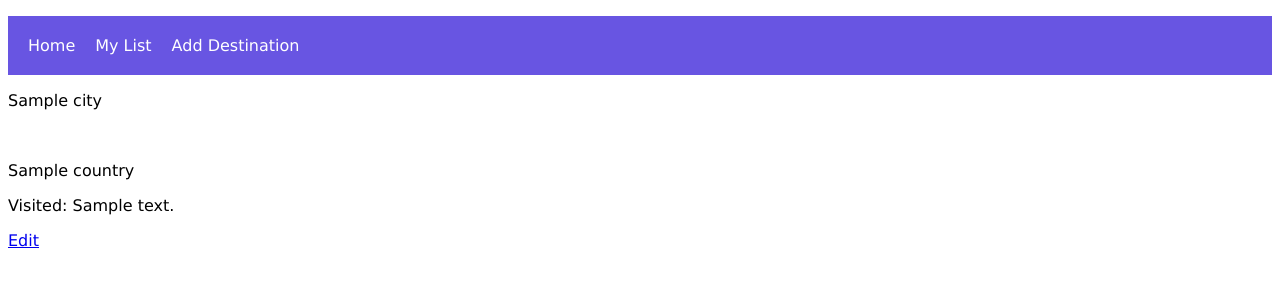
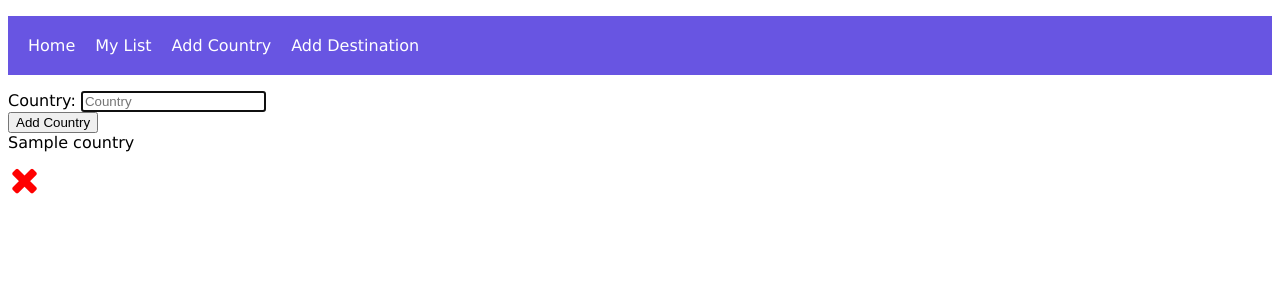
Before and after one commit to zoeeustace/solo-project, a Flask app: page /my-list/new-country in a window 1280 px wide. Shown: the top 300 px of the page. Run offline with Flask 3, Linux system fonts and the light colour scheme; a database or web service that is not in the repository returns one stand-in record (values such as "Sample title"); some libraries are stand-ins or nearby versions.

Commit message:
routes corrected

```diff
--- a/console.py
+++ b/console.py
@@ -23,4 +23,7 @@ city_repository.save(city_2)
 city_3 = City("Melbourne", country_1, True)
 city_repository.save(city_3)
 
+
+
+
 pdb.set_trace()
--- a/controllers/cities_controller.py
+++ b/controllers/cities_controller.py
@@ -2,6 +2,8 @@ from os import name
 from flask import Blueprint, render_template, request, redirect
 from repositories import city_repository, country_repository
 from models.city import City
+from models.country import Country
+import pdb
 
 cities_blueprint = Blueprint("cities", __name__)
 
@@ -12,25 +14,47 @@ def my_list():
     all_cities = city_repository.select_all()
     return render_template("my-list/index.html", all_cities=all_cities)
 
-# NEW
-# GET /my-list/new
+# # NEW CITY
+# # GET /my-list/new
 @cities_blueprint.route("/my-list/new")
 def add():
     cities = city_repository.select_all()
-    return render_template("my-list/new.html", all_cities=cities)
+    countries = country_repository.select_all()
+    return render_template("my-list/new.html", all_cities=cities, all_countries=countries)
+
+# NEW COUNTRY
+# GET /my-list/new-country
+@cities_blueprint.route("/my-list/new-country")
+def add_country():
+    countries = country_repository.select_all()
+    return render_template("my-list/new-country.html", all_countries=countries)
+
 
 # CREATE
-# POST /my-list
+# POST /my-list/countries
 @cities_blueprint.route("/my-list", methods=["POST"])
+def create_country():
+    name = request.form['country_id']
+    # continent = request.form['continent']
+    country = Country(name)
+    country_repository.save(country)
+    return redirect("/my-list/new-country")
+
+
+
+# # CREATE
+# # POST /my-list
+@cities_blueprint.route("/mylist", methods=["POST"])
 def create_city():
     name = request.form['city']
     country_id = request.form['country_id']
     visited = request.form['visited']
-    country=country_repository.select(country_id)
+    country = country_repository.select(country_id)
     city=City(name, country, visited)
     city_repository.save(city)
+    # all_cities = city_repository.select_all()
+    # return render_template("my-list/index.html", all_cities=all_cities)
     return redirect("/my-list")
-
 
 # SHOW
 # GET /my-list/<id>
@@ -62,3 +86,14 @@ def update_list(id):
 
 # DELETE
 # DELETE (POST) /my-list/<id>/delete
+@cities_blueprint.route("/my-list/<id>/delete", methods=["POST"])
+def delete_city(id):
+    city_repository.delete(id)
+    return redirect("/my-list")
+
+# DELETE
+# DELETE (POST) /my-list/<id>/delete
+@cities_blueprint.route("/my-list/<id>/delete", methods=["POST"])
+def delete_country(id):
+    country_repository.delete(id)
+    return redirect("/my-list/new-country")
--- a/db/travel_manager.sql
+++ b/db/travel_manager.sql
@@ -3,13 +3,12 @@ DROP TABLE IF EXISTS countries;
 
 CREATE TABLE countries (
   id SERIAL PRIMARY KEY,
-  name VARCHAR(255),
-  continent VARCHAR(255)
+  name VARCHAR(255)
 );
 
 CREATE TABLE cities (
   id SERIAL PRIMARY KEY,
   name VARCHAR(255),
   visited BOOLEAN,
-  country_id INT NOT NULL REFERENCES countries(id)
+  country_id INT NOT NULL REFERENCES countries(id) ON DELETE CASCADE
 );
--- a/models/country.py
+++ b/models/country.py
@@ -1,5 +1,4 @@
 class Country:
-    def __init__(self, name, continent, id = None):
+    def __init__(self, name, id = None):
         self.name = name
-        self.continent = continent
         self.id = id
--- a/repositories/country_repository.py
+++ b/repositories/country_repository.py
@@ -2,11 +2,11 @@ from db.run_sql import run_sql
 
 from models.country import Country
 from models.city import City
-from repositories import city_repository
+
 
 def save(country):
-    sql = "INSERT INTO countries (name, continent) VALUES (%s, %s) RETURNING *"
-    values = [country.name, country.continent]
+    sql = "INSERT INTO countries (name) VALUES (%s) RETURNING *"
+    values = [country.name]
     results = run_sql(sql, values)
     id = results[0]['id']
     country.id = id
@@ -16,10 +16,11 @@ def select(id):
     country = None
     sql = "SELECT * FROM countries WHERE id = %s"
     values = [id]
-    result = run_sql(sql, values)[0]
+    results = run_sql(sql, values)
 
-    if result is not None:
-        country = Country(result['name'], result['continent'], result['id'])
+    if results:
+        result = results[0]
+        country = Country(result['name'], result['id'])
     return country
 
 
@@ -30,10 +31,15 @@ def select_all():
     results = run_sql(sql)
 
     for row in results:
-        country = Country(row['name'], row['continent'], row['id'])
+        country = Country(row['name'], row['id'])
         countries.append(country)
     return countries
 
 def delete_all():
     sql = "DELETE FROM countries"
     run_sql(sql)
+
+def delete(id):
+    sql = "DELETE  FROM countries WHERE id = %s"
+    values = [id]
+    run_sql(sql, values)
--- a/templates/base.html
+++ b/templates/base.html
@@ -14,6 +14,7 @@
       <ul class="menu">
         <li><a href="/">Home</a></li>
         <li><a href="/my-list">My List</a></li>
+        <li><a href="/my-list/new-country">Add Country</a></li>
         <li><a href="/my-list/new">Add Destination</a></li>
       </ul>
     </nav>
--- /dev/null
+++ b/templates/my-list/new-country.html
@@ -0,0 +1,26 @@
+{% extends 'base.html' %}
+
+{% block content %}
+        <form action="/my-list" method="post">
+            <div>
+            <label for="country">Country:</label>
+            <input type="text" id="country" name="country_id" placeholder="Country" required autofocus>
+            </div>
+
+            <button type="submit">Add Country</button>
+        </form>
+
+        {% for country in all_countries %}
+            <div class="countries">
+                {{ country.name }}
+            </div>
+            <div class="buttons">
+                <form class="delete-form" action="/my-list/{{ country.id }}/delete" method="POST">
+                    <button class="trash-button">
+                        <i class="fa fa-close fa-3x" style="color: red" aria-hidden="true"></i>
+                    </button>
+                </form>
+            </div>
+        {% endfor %}
+
+  {% endblock %}
```
Also changed, not shown: templates/my-list/new.html (+15 -10 lines).
